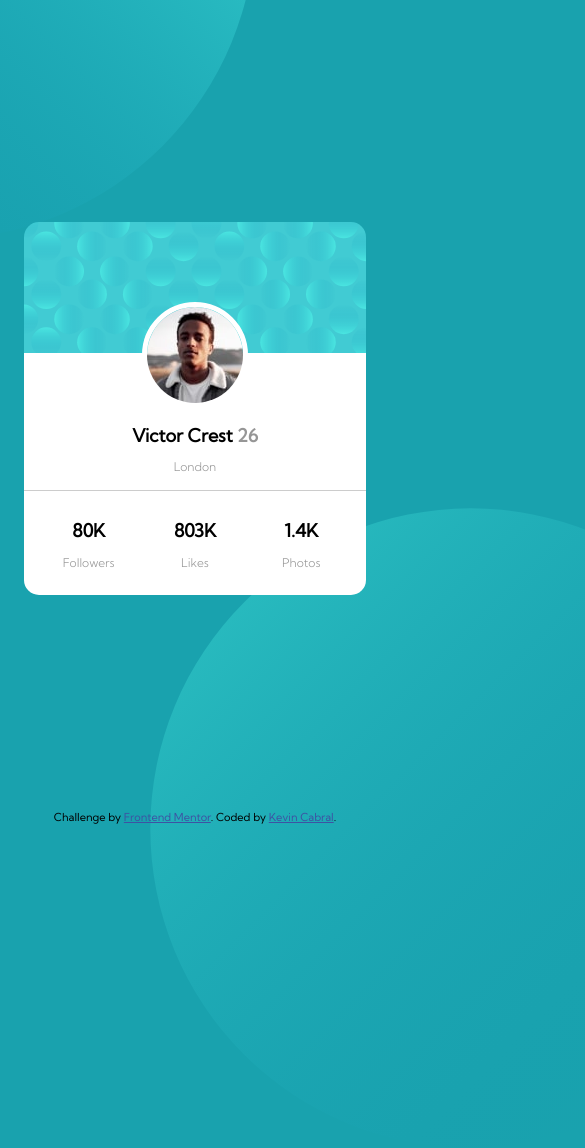
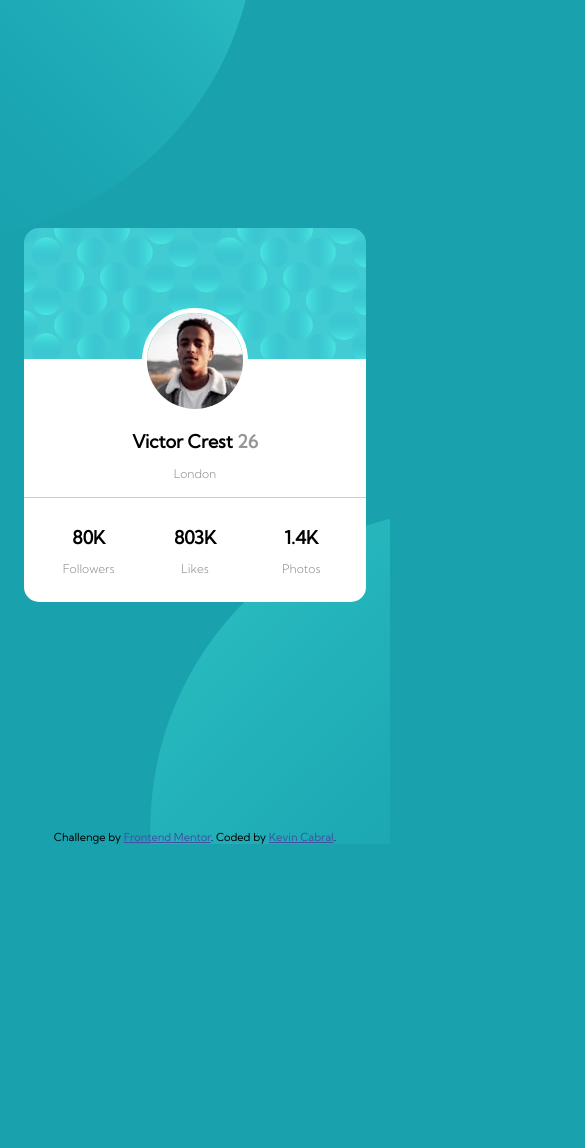
Before and after one commit to Kencral/card-component, a plain HTML site: page index.html in a window 390 px wide. Shown: the top 1148 px of the page, 585 px wide, since content can reach past the window. After the commit the page ends 844 px from the top, so only its background shows below. Drawn offline with Linux system fonts and the light colour scheme.

Commit message:
fix bug on smartphone view

```diff
--- a/index.html
+++ b/index.html
@@ -12,7 +12,9 @@
   <link rel="stylesheet" href="main-style.css">
 </head>
 <body>
+  <div class="wrapper">
     <span class="top-background"></span>
+    <span class="bottom-background"></span>
     <div class="container">
       <div class="card">
         <div class="img-container">
@@ -35,11 +37,11 @@
           </li>
         </ul>
       </div>
-  </div>
       <div class="attribution">
         Challenge by <a href="https://www.frontendmentor.io?ref=challenge" target="_blank">Frontend Mentor</a>.
         Coded by <a href="#">Kevin Cabral</a>.
       </div>
-  <span class="bottom-background"></span>
+    </div>
+  </div>
 </body>
 </html>
--- a/main-style.css
+++ b/main-style.css
@@ -10,13 +10,9 @@
 
 body {
     box-sizing: border-box;
+    margin: 0;
     background-color: hsl(185, 75%, 39%);
     font-family: "Kumbh Sans", sans-serif;
-    /* background-image: url(images/bg-pattern-top.svg);
-    background-position: -25% 100%;
-    background-size: 100%; */
-    background-repeat: no-repeat;
-    overflow: hidden;
 }
 .top-background {
     top: -25rem;
@@ -40,11 +36,15 @@ body {
     height: 40rem;
     z-index: -1;
 }
-
+.wrapper {
+    position: relative;
+    overflow: hidden;
+}
 .container {
     display: flex;
     align-items: center;
-    height: 95vh;
+    height: 100vh;
+    flex-direction:column;
 
 }
 .card {
```
Lines whose indentation alone changed are shown as unchanged.
